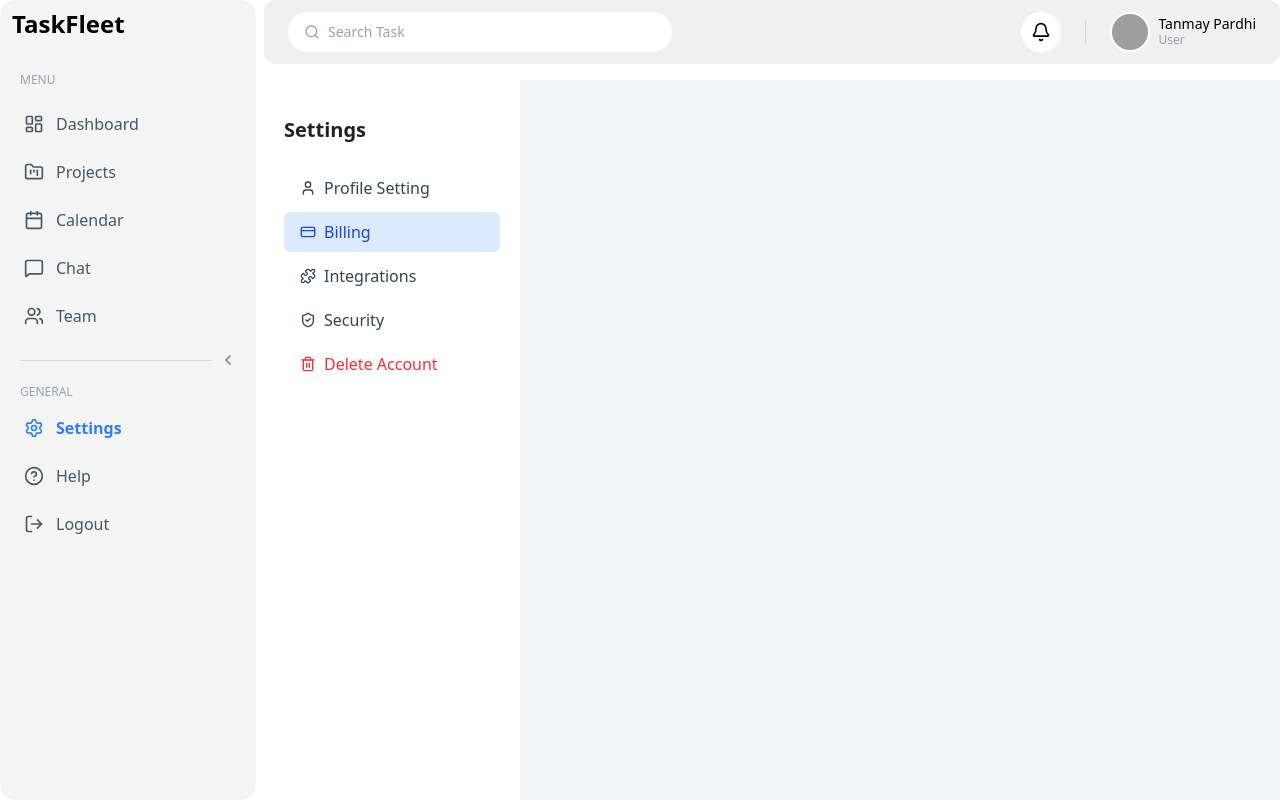
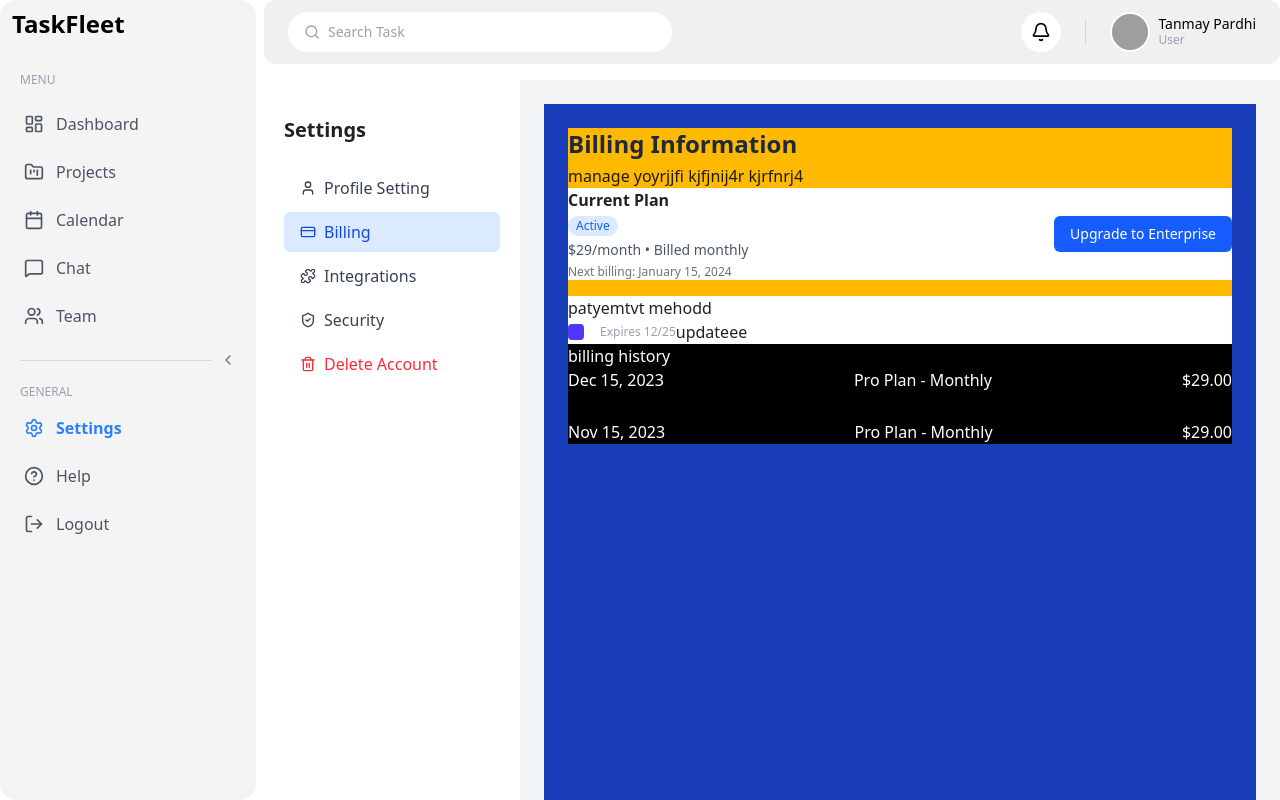
Before and after one commit to manindra-455/task, a React (Vite) app: page /settings in a window 1280 px wide. Both pictures are taken after a click on the button "Billing". Built offline with nearby package versions, Linux system fonts and the light colour scheme; grey boxes are pictures that could not be loaded.

Commit message:
add biiling section in setting

```diff
--- /dev/null
+++ b/src/components/Setting/Billing.jsx
@@ -0,0 +1,127 @@
+// import React from 'react';
+
+// const Billing = () => {
+//   return (
+//     <div className="w-full p-6 bg-white rounded-lg shadow-md">
+//       <h2 className="text-2xl font-semibold mb-1">Subscription & Pricing</h2>
+//       <p className="text-sm text-gray-500 mb-6">
+//         Manage your subscription plan and billing information
+//       </p>
+
+//       {/* Current Plan */}
+//       <div className="bg-gray-50 border rounded-md p-4 mb-6">
+//         <div className="flex justify-between items-center mb-2">
+//           <div>
+//             <p className="font-semibold">Current Plan</p>
+//             <span className="inline-block text-xs px-2 py-0.5 bg-blue-100 text-blue-600 rounded-full mt-1">Active</span>
+//             <p className="text-sm text-gray-600 mt-1">$29/month • Billed monthly</p>
+//             <p className="text-xs text-gray-500 mt-1">Next billing: January 15, 2024</p>
+//           </div>
+//           <button className="text-sm bg-blue-600 hover:bg-blue-700 text-white px-4 py-2 rounded-md">
+//             Upgrade to Enterprise
+//           </button>
+//         </div>
+//       </div>
+
+//       {/* Payment Method */}
+//       <div className="bg-gray-50 border rounded-md p-4 mb-6">
+//         <p className="font-semibold mb-1">Payment Method</p>
+//         <div className="flex justify-between items-center">
+//           <div className="flex items-center gap-2 text-sm text-gray-600">
+//             <div className="w-4 h-4 bg-indigo-600 rounded-sm" />
+//             **** **** **** 4242
+//             <span className="text-xs text-gray-400 ml-2">Expires 12/25</span>
+//           </div>
+//           <button className="text-sm text-blue-600 hover:underline">Update</button>
+//         </div>
+//       </div>
+
+//       {/* Billing History */}
+//       <div className="bg-gray-50 border rounded-md p-4">
+//         <p className="font-semibold mb-2">Billing History</p>
+//         <div className="space-y-2 text-sm text-gray-700">
+//           <div className="flex justify-between">
+//             <span>Dec 15, 2023</span>
+//             <span>Pro Plan - Monthly</span>
+//             <span>$29.00</span>
+//           </div>
+//           <div className="flex justify-between">
+//             <span>Nov 15, 2023</span>
+//             <span>Pro Plan - Monthly</span>
+//             <span>$29.00</span>
+//           </div>
+//         </div>
+//       </div>
+//     </div>
+//   );
+// };
+
+// export default Billing;
+
+
+
+import React from 'react'
+
+const Billing = () => {
+    return (
+        <div className="bg-blue-800 w-full p-6 h-[100vh] ">
+            <div className="max-w-4xl bg-amber-400">
+                <h1 className="text-2xl font-semibold text-gray-800 mb-1">Billing Information</h1>
+                <p>manage yoyrjjfi kjfjnij4r kjrfnrj4</p>
+
+                <div className="bg-white">
+                    <div className="flex justify-between items-center mb-4">
+                        <div className="">
+                            <p className="font-semibold">Current Plan</p>
+                            <span className="inline-block text-xs px-2 py-0.5 bg-blue-100 text-blue-600 rounded-full mt-1">Active</span>
+                            <p className="text-sm text-gray-600 mt-1">$29/month • Billed monthly</p>
+                            <p className="text-xs text-gray-500 mt-1">Next billing: January 15, 2024</p>
+                        </div>
+                        <button className="text-sm bg-blue-600 hover:bg-blue-700 text-white px-4 py-2 rounded-md">
+                            Upgrade to Enterprise
+                        </button>
+                    </div>
+                </div>
+
+
+                <div className="bg-white">
+                    <p>patyemtvt mehodd</p>
+                    <div className="flex">
+
+                            <div className="flex items-center gap-2 text-sm text-gray-600">
+                                <div className="w-4 h-4 bg-indigo-600 rounded-sm" />
+
+                                <span className="text-xs text-gray-400 ml-2">Expires 12/25</span>
+                            </div>
+
+                        <button>updateee</button>
+                    </div>
+                </div>
+
+
+                <div className="bg-black text-white">
+                    <p>billing history</p>
+
+                    <div className="space-y-7">
+                        <div className="flex justify-between">
+                            <span>Dec 15, 2023</span>
+                            <span>Pro Plan - Monthly</span>
+                            <span>$29.00</span>
+                        </div>
+                        <div className="flex justify-between">
+                            <span>Nov 15, 2023</span>
+                            <span>Pro Plan - Monthly</span>
+                            <span>$29.00</span>
+                            </div>
+                    </div>
+
+                </div>
+
+
+
+            </div>
+        </div>
+    )
+}
+
+export default Billing
--- a/src/components/Setting/Setting.jsx
+++ b/src/components/Setting/Setting.jsx
@@ -3,6 +3,7 @@
 import { User, CreditCard, Puzzle, ShieldCheck, Trash2 } from "lucide-react";
 import ProfileSetting from './ProfileSetting';
 import Delete from './Delete';
+import Billing from './Billing';
 
 const Setting = () => {
   const [activetab, setactivetab] = useState("profile");
@@ -44,6 +45,7 @@
       <main className='flex-1 p-6 bg-gray-100 min-h-[calc(100vh-80px)]'>
         {activetab === "profile" && <ProfileSetting />}
         {activetab === "delete" && <Delete />}
+        {activetab === "billing" && <Billing />}
       </main>
     </div>
   );
```
Also changed, not shown: src/components/Setting/ProfileSetting.jsx (+116 -116 lines).
